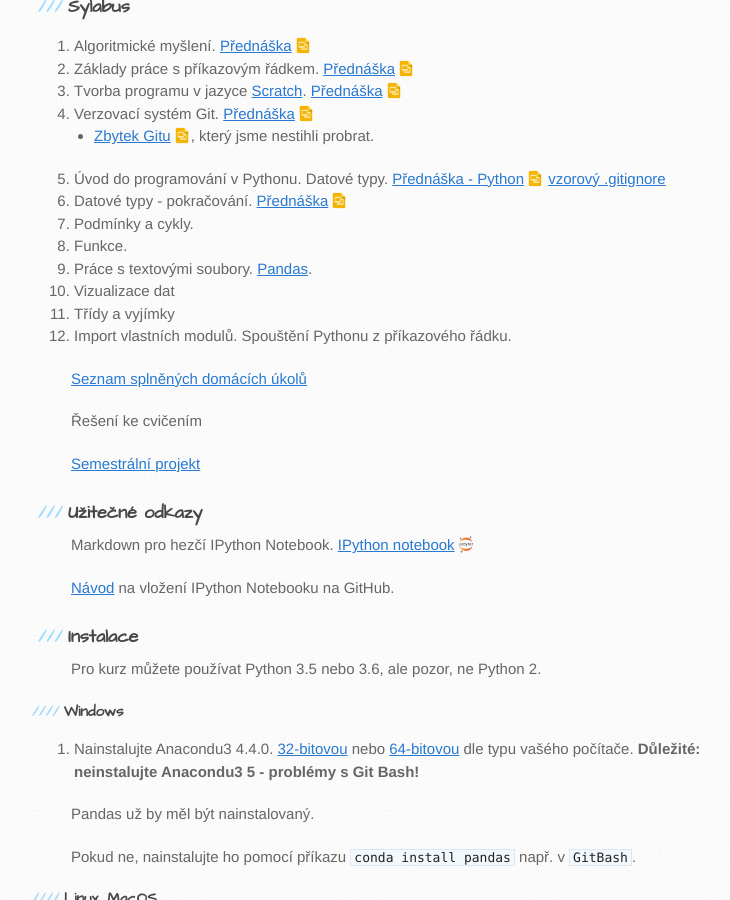
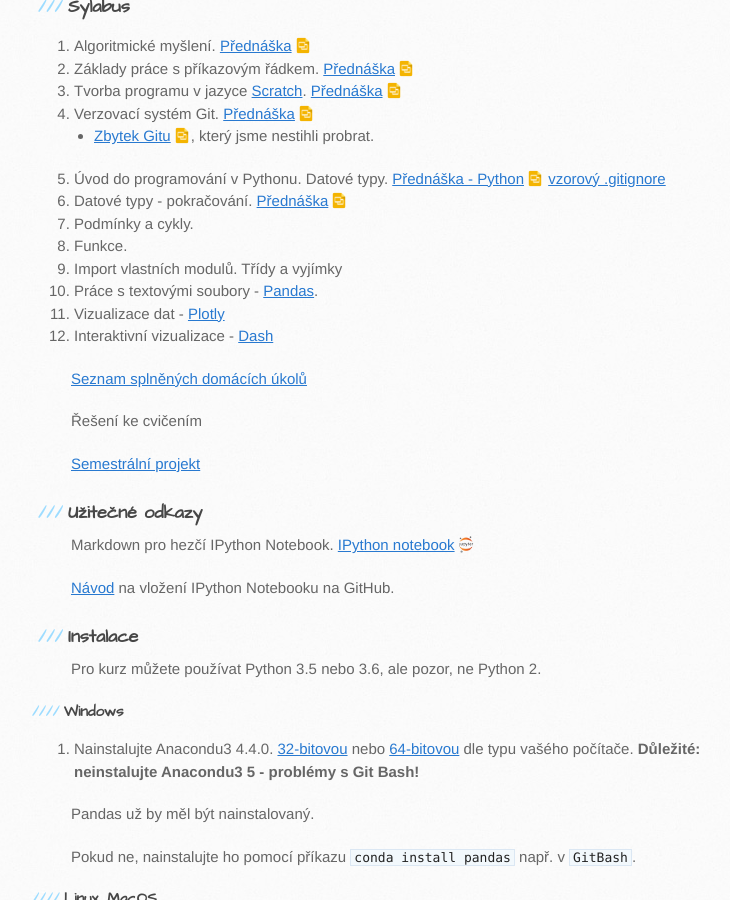
Before and after one commit to anastazie/intro_python_biol, a Jekyll site: the page built from index.md, in a window 1280 px wide and 900 px high, scrolled down 1047 px. Shown: the whole window, without its empty margins (99-829 px from the left). Built offline with Jekyll 4.4.1, drawn with Linux system fonts in a browser that asks for light colours; our own code applies the rules of GitHub Pages for plain Markdown files.

Commit message:
Update index.md

```diff
--- a/index.md
+++ b/index.md
@@ -28,10 +28,10 @@ Každé úterý 17:20 - 18:50, učebna B311, Viničná 7, 3. patro.
 1. Datové typy - pokračování. <a href="https://docs.google.com/presentation/d/19z_lumljf-jEV_J28HIIX-54GGRmgTVOc4BaFsLnfUQ/edit?usp=sharing" class="presentation">Přednáška</a>
 1. Podmínky a cykly.
 1. Funkce.
-1. Práce s textovými soubory. [Pandas](http://pandas.pydata.org/).
-1. Vizualizace dat
-1. Třídy a vyjímky
-1. Import vlastních modulů. Spouštění Pythonu z příkazového řádku.
+1. Import vlastních modulů. Třídy a vyjímky
+1. Práce s textovými soubory - [Pandas](http://pandas.pydata.org/).
+1. Vizualizace dat - [Plotly](https://plot.ly/python/user-guide/)
+1. Interaktivní vizualizace - [Dash](https://plot.ly/dash/)
 
 [Seznam splněných domácích úkolů](https://docs.google.com/spreadsheets/d/1VbooFGuj2_wCxS7EbUE3lnpNgIiTvneexpI2EKxN7hA/edit?usp=sharing)
 
```
